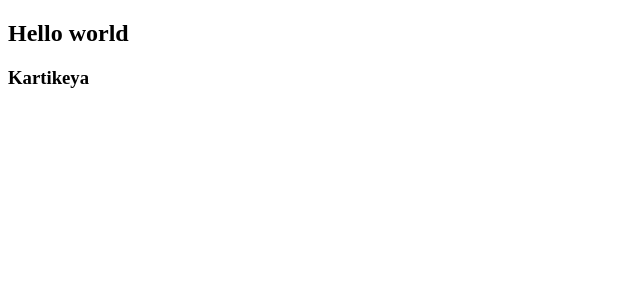
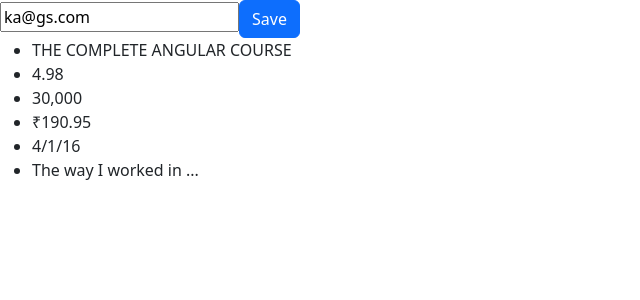
Before and after one commit to Kartikeya-23/hello-world, an Angular app: page / in a window 1280 px wide. Shown: the top 300 px of the page, without its empty margins (0-640 px from the left). Built offline with nearby package versions, Linux system fonts and the light colour scheme.

Commit message:
Angular Course by Mosh: section-4 completed

```diff
--- a/package.json
+++ b/package.json
@@ -18,6 +18,7 @@
     "@angular/platform-browser": "~13.2.0",
     "@angular/platform-browser-dynamic": "~13.2.0",
     "@angular/router": "~13.2.0",
+    "bootstrap": "^5.2.3",
     "rxjs": "~7.5.0",
     "tslib": "^2.3.0",
     "zone.js": "~0.11.4"
--- a/src/app/app.component.html
+++ b/src/app/app.component.html
@@ -1,2 +1,13 @@
-<h2>Hello world</h2>
-<h3>Kartikeya</h3>
+<!-- <h2>Angular</h2>
+<h3>Kartikeya</h3> -->
+<input [(ngModel)]="email" (keyup.enter)="onKeyUp()">
+<button class="btn btn-primary" (click)="onSave($event)">Save</button>
+<br>
+<ul>
+    <li>{{course.title | uppercase}}</li>
+    <li>{{course.rating | number:'1.2-2' }}</li>
+    <li>{{course.students | number}}</li>
+    <li>{{course.price | currency: 'INR'}}</li>
+    <li>{{course.releaseDate| date: 'shortDate'}}</li>
+    <li>{{text | summary}}</li>
+</ul>
--- a/src/app/app.component.ts
+++ b/src/app/app.component.ts
@@ -7,4 +7,27 @@ import { Component } from '@angular/core';
 })
 export class AppComponent {
   title = 'hello-world';
+  email :string = 'ka@gs.com';
+  course = {
+    title: "The Complete Angular Course",
+    rating: 4.9756,
+    students: "30000",
+    price: 190.95,
+    releaseDate: new Date(2016, 3, 1)
+  }
+  text: string = "The way I worked in Gemini Solution working as an Angular Developer without having the knowledge of Angular is just Awesome and disgusting at the same time."
+  onSave($event: any){
+    console.log("Button was clicked")
+    console.log($event);
+  }
+  // onKeyUp($event : any){
+  //   if($event.keyCode === 13) {
+  //     console.log("Enter was pressed");
+  //     console.log("value of input is ", $event.target.value);
+  //   }
+  //   console.log($event.target.value);
+  // }
+  onKeyUp(){
+    console.log(this.email);
+  }
 }
--- /dev/null
+++ b/src/app/summary.pipe.ts
@@ -0,0 +1,11 @@
+import {Pipe, PipeTransform} from '@angular/core';
+
+@Pipe({
+    name: 'summary'
+})
+
+export class SummaryPipe implements PipeTransform{
+    transform(value: string, ...args: any[]) {
+        return value.substring(0, 20) + '...';
+    }
+}
--- a/src/styles.css
+++ b/src/styles.css
@@ -1 +1,2 @@
 /* You can add global styles to this file, and also import other style files */
+@import "~bootstrap/dist/css/bootstrap.css"
```
Also changed, not shown: src/app/app.module.ts (+7 -3 lines).
